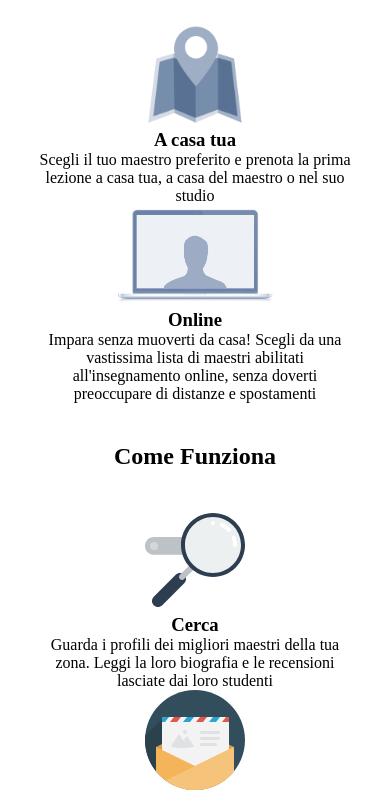
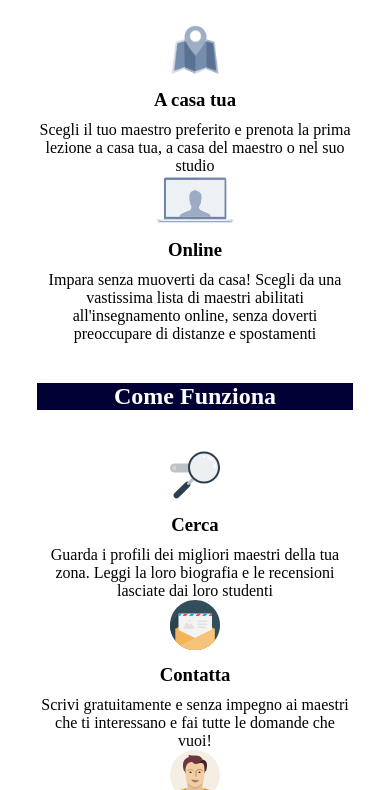
Before and after one commit to emanuele5180/html-css-resp-wannabe-12bool, a plain HTML site: page index.html in a window 390 px wide. Shown: the part 92-882 px from the top of the page. Drawn offline with Linux system fonts and the light colour scheme.

Commit message:
smartphone2

```diff
--- a/style.css
+++ b/style.css
@@ -55,7 +55,7 @@ img {
 @media all and (max-width: 768px){
 
   img{
-    height: 100px;
+    height: 50px;
   }
 
   .cerchio {
@@ -63,70 +63,17 @@ img {
     padding: 10px;
   }
 
+  h3 {
+    margin:10px auto;
+  }
+
+  span {
+    margin-bottom: 20px;
+  }
+
+  h1 {
+    background-color: #000035;
+    color: white;
+  }
+
 }
-
-
-
-
-
-/* .row {
-  width: 992px;
-  margin-left: auto;
-  margin-right: auto;
-  margin-top: 100px;
-} */
-
-/* BLOCCO LEZIONI */
-/* #lezioni .row>.left,
-#lezioni .row>.right {
-  width: 50%;
-  float: left;
-} */
-
-
-/* #lezioni {
-  text-align: center;
-} */
-
-/* BLOCCO STEPS */
-/* #steps .row>.left,
-#steps .row>.central,
-#steps .row>.right {
-  float: left;
-  width: 33%;
-} */
-
-/* #steps {
-  text-align: center;
-} */
-
-/* BLOCCO PERCHE */
-/* #why {
-  text-align: center;
-} */
-
-/* #why .row>.first,
-#why .row>.second,
-#why .row>.third {
-  width: 100%;
-  margin-top: 80px;
-} */
-
-
-
-/* COMMON */
-/* .row::after {
-  content: '';
-  display: table;
-  clear: both;
-} */
-
-/* .container.grey {
-  background-color: #f9f9f9;
-} */
-
-
-
-/* .clear {
-  clear: both;
-} */
```
